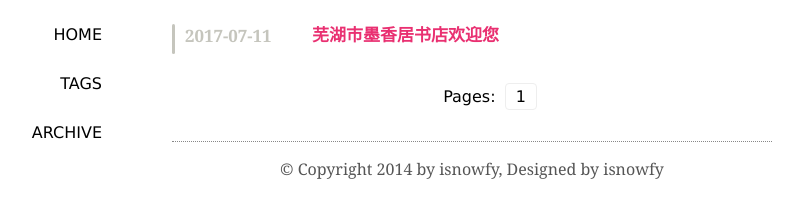
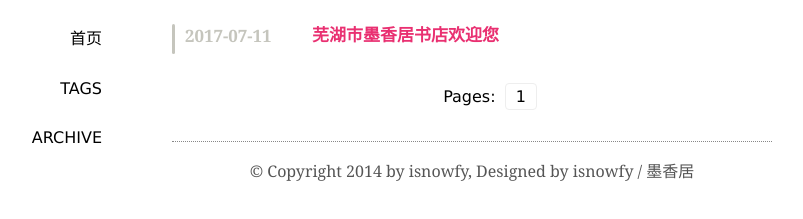
Before and after one commit to whsmxjsd/whsmxjsd.github.io, a plain HTML site: page index.html in a window 1280 px wide. Shown: the part 75-294 px from the top of the page, without its empty margins (168-971 px from the left). Drawn offline with Linux system fonts and the light colour scheme.

Commit message:
Update index.html

```diff
--- a/index.html
+++ b/index.html
@@ -14,7 +14,7 @@
     <div class="header">
         <ul id="pages">
             <li>
-                <a href="/">home</a>
+                <a href="/">首页</a>
             </li>
             <li>
                 <a href="/#/tags">tags</a>
@@ -32,7 +32,7 @@
     <div class="innermain" id="main">
     </div>
     <div class="footer">
-        <p>© Copyright 2014 by isnowfy, Designed by isnowfy</p>
+        <p>© Copyright 2014 by isnowfy, Designed by isnowfy / 墨香居</p>
     </div>
 </div>
 <script src="main.js"></script>
```
